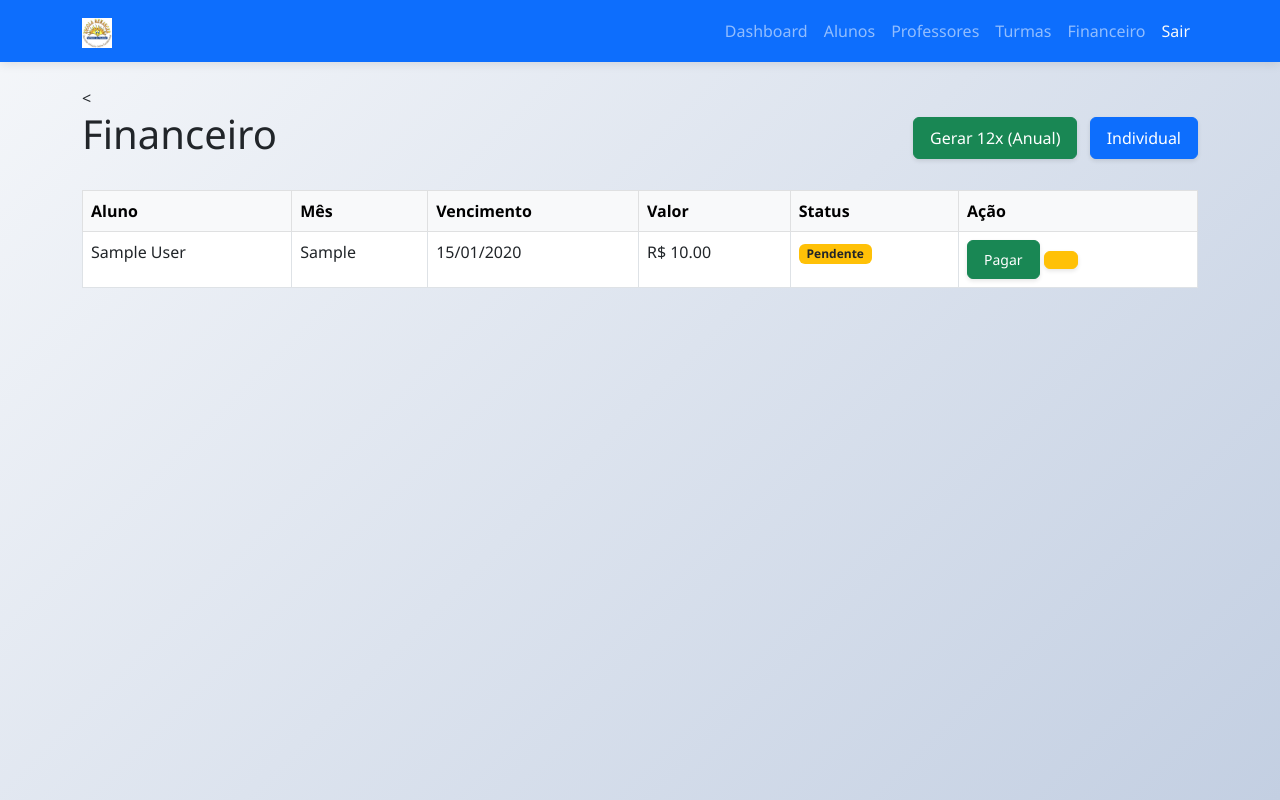
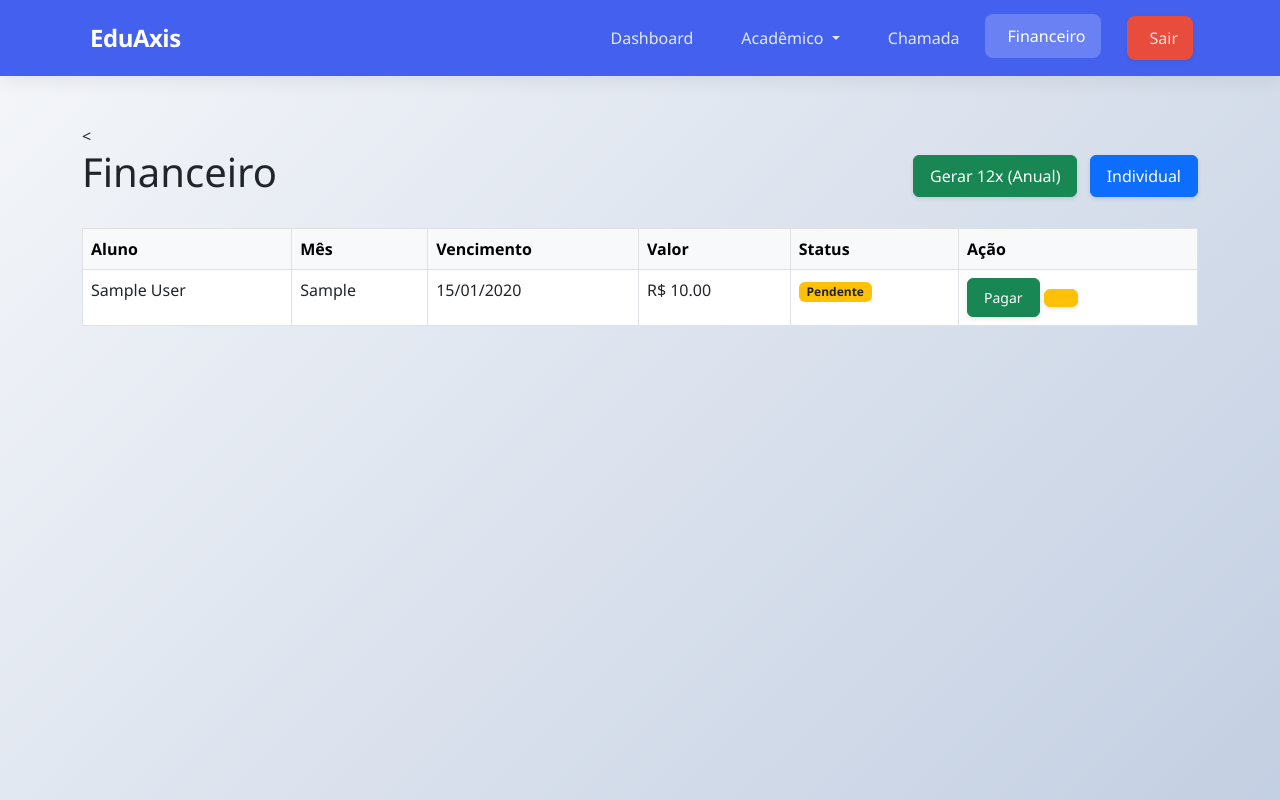
Before and after one commit to SetorSe7e/EduAxis, a Flask app: page /finance in a window 1280 px wide. Run offline with Flask 3, Linux system fonts and the light colour scheme; a user stored in the database is signed in; tables that the repository leaves empty hold one stand-in row (values such as "Sample post").

Commit message:
Hearder Atualizado

```diff
--- a/static/style.css
+++ b/static/style.css
@@ -61,3 +61,66 @@ body {
 #login-screen { /* Lembre-se de colocar um ID no body do login se quiser específico */
     background: #2c3e50;
 }
+
+/* --- BARRA DE NAVEGAÇÃO MODERNA --- */
+.navbar {
+    box-shadow: 0 4px 20px rgba(0,0,0,0.08); /* Sombra suave elevada */
+    backdrop-filter: blur(10px); /* Efeito vidro fosco */
+    background-color: var(--bs-primary) !important; /* Garante a cor da marca */
+    padding: 15px 0; /* Mais altura vertical */
+}
+
+.navbar-brand {
+    font-weight: 800;
+    letter-spacing: -0.5px;
+    font-size: 1.5rem;
+}
+
+/* Estilização dos Links do Menu */
+.navbar-nav .nav-link {
+    color: rgba(255, 255, 255, 0.85) !important; /* Texto quase branco */
+    font-weight: 500;
+    margin: 0 5px;
+    border-radius: 8px; /* Bordas arredondadas */
+    transition: all 0.3s ease;
+    padding: 10px 15px !important; /* Mais "botão", menos texto */
+}
+
+/* Ícones */
+.navbar-nav .nav-link i {
+    margin-right: 8px;
+    width: 20px;
+    text-align: center;
+}
+
+/* Efeito ao passar o mouse */
+.navbar-nav .nav-link:hover,
+.navbar-nav .nav-link.active {
+    background-color: rgba(255, 255, 255, 0.2); /* Branco transparente */
+    color: #ffffff !important;
+    transform: translateY(-2px); /* Leve sobe */
+}
+
+/* Dropdowns (Menu Acadêmico) */
+.dropdown-menu {
+    border: none;
+    box-shadow: 0 5px 15px rgba(0,0,0,0.1);
+    border-radius: 10px;
+    padding: 10px;
+    margin-top: 10px;
+}
+
+.dropdown-item {
+    border-radius: 6px;
+    padding: 8px 15px;
+    color: #333;
+}
+
+.dropdown-item:active {
+    background-color: var(--bs-primary);
+}
+
+/* Ajuste para que o topo da página não fique escondido */
+body {
+    padding-top: 100px; /* Compensa a altura da navbar */
+}
--- a/templates/base.html
+++ b/templates/base.html
@@ -9,23 +9,68 @@
 </head>
 <body>
     {% if current_user.is_authenticated %}
-    <nav class="navbar navbar-expand-lg navbar-dark bg-primary">
-        <div class="container">
-            <a class="navbar-brand" href="{{ url_for('dashboard') }}">
-                <img src="{{ url_for('static', filename='logo.png') }}" alt="EduAxis Logo" height="30">
-            </a>
-            <div class="navbar-nav ms-auto">
-    <a class="nav-link" href="{{ url_for('dashboard') }}"><i class="fas fa-chart-pie"></i> Dashboard</a>
-    <a class="nav-link" href="{{ url_for('students') }}"><i class="fas fa-user-graduate"></i> Alunos</a>
-    <!-- NOVOS LINKS AQUI -->
-    <a class="nav-link" href="{{ url_for('teachers') }}"><i class="fas fa-chalkboard-teacher"></i> Professores</a>
-    <a class="nav-link" href="{{ url_for('classes_list') }}"><i class="fas fa-school"></i> Turmas</a>
-    <!-- FIM NOVOS LINKS -->
-    <a class="nav-link" href="{{ url_for('finance') }}"><i class="fas fa-dollar-sign"></i> Financeiro</a>
-    <a class="nav-link text-light" href="{{ url_for('logout') }}"><i class="fas fa-sign-out-alt"></i> Sair</a>
-</div>
+    <!-- NOVO HEADER MODERNO -->
+<nav class="navbar navbar-expand-lg navbar-dark fixed-top">
+    <div class="container">
+        <!-- Logo -->
+        <a class="navbar-brand text-white" href="{{ url_for('dashboard') }}">
+            <i class="fas fa-graduation-cap me-2"></i>EduAxis
+        </a>
+
+        <!-- Botão Mobile -->
+        <button class="navbar-toggler border-0" type="button" data-bs-toggle="collapse" data-bs-target="#navbarNav">
+            <span class="navbar-toggler-icon"></span>
+        </button>
+
+        <!-- Links do Menu -->
+        <div class="collapse navbar-collapse" id="navbarNav">
+            <ul class="navbar-nav ms-auto text-center">
+
+                <!-- Dashboard -->
+                <li class="nav-item">
+                    <a class="nav-link {% if request.endpoint == 'dashboard' %}active{% endif %}" href="{{ url_for('dashboard') }}">
+                        <i class="fas fa-chart-pie"></i> Dashboard
+                    </a>
+                </li>
+
+                <!-- Acadêmico (Dropdown Agrupado) -->
+                <li class="nav-item dropdown">
+                    <a class="nav-link dropdown-toggle" href="#" id="navbarDropdown" role="button" data-bs-toggle="dropdown">
+                        <i class="fas fa-university"></i> Acadêmico
+                    </a>
+                    <ul class="dropdown-menu">
+                        <li><a class="dropdown-item" href="{{ url_for('students') }}"><i class="fas fa-user-graduate me-2"></i> Alunos</a></li>
+                        <li><a class="dropdown-item" href="{{ url_for('teachers') }}"><i class="fas fa-chalkboard-teacher me-2"></i> Professores</a></li>
+                        <li><a class="dropdown-item" href="{{ url_for('classes_list') }}"><i class="fas fa-school me-2"></i> Turmas</a></li>
+                    </ul>
+                </li>
+
+                <!-- Chamada (Individual) -->
+                <li class="nav-item">
+                    <a class="nav-link {% if request.endpoint == 'attendance' %}active{% endif %}" href="{{ url_for('attendance') }}">
+                        <i class="fas fa-calendar-check"></i> Chamada
+                    </a>
+                </li>
+
+                <!-- Financeiro -->
+                <li class="nav-item">
+                    <a class="nav-link {% if request.endpoint == 'finance' %}active{% endif %}" href="{{ url_for('finance') }}">
+                        <i class="fas fa-wallet"></i> Financeiro
+                    </a>
+                </li>
+
+                <!-- Sair (Separado) -->
+                <li class="nav-item ms-lg-3">
+                    <a class="nav-link btn-danger text-white py-2 px-3 shadow-sm" href="{{ url_for('logout') }}" style="background-color: #e74c3c !important;">
+                        <i class="fas fa-power-off"></i> Sair
+                    </a>
+                </li>
+
+            </ul>
         </div>
-    </nav>
+    </div>
+</nav>
+<!-- FIM HEADER -->
     {% endif %}
 
     <div class="container mt-4 mb-5">
```
Also changed, not shown: 1 other file.
